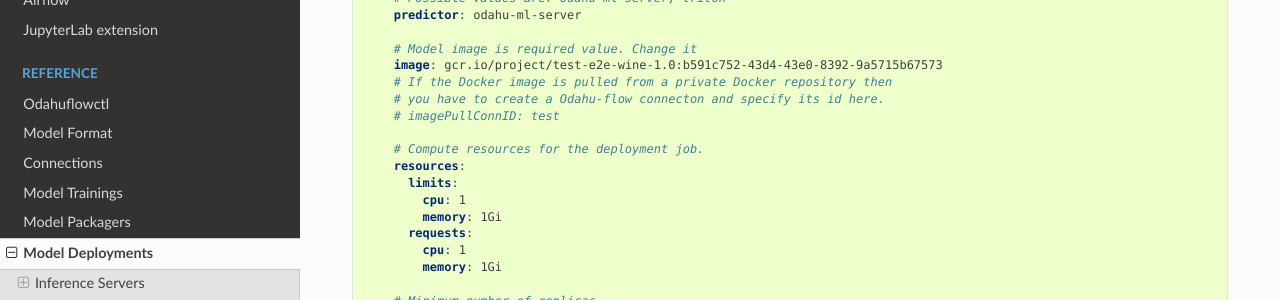
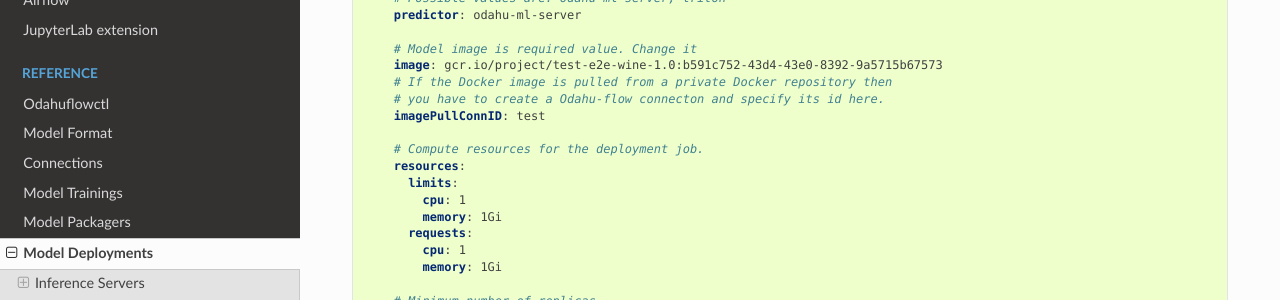
Before and after one commit to odahu/odahu-docs, a Sphinx documentation site: the page built from source/ref_deployments.rst, in a window 1280 px wide and 900 px high, scrolled down 1737 px. Shown: the part 151-451 px from the top of the window. Built offline with Sphinx 7.4.7 and the Read the Docs theme 2.0.0, drawn with Linux system fonts in a browser that asks for light colours; formulas are drawn with MathJax 3; part of the change alters nothing that is shown.

```diff
--- a/source/ref_deployments.rst
+++ b/source/ref_deployments.rst
@@ -74,7 +74,7 @@ General Deployment Manifest Structure
         image: gcr.io/project/test-e2e-wine-1.0:b591c752-43d4-43e0-8392-9a5715b67573
         # If the Docker image is pulled from a private Docker repository then
         # you have to create a Odahu-flow connecton and specify its id here.
-        # imagePullConnID: test
+        imagePullConnID: test
 
         # Compute resources for the deployment job.
         resources:
```
